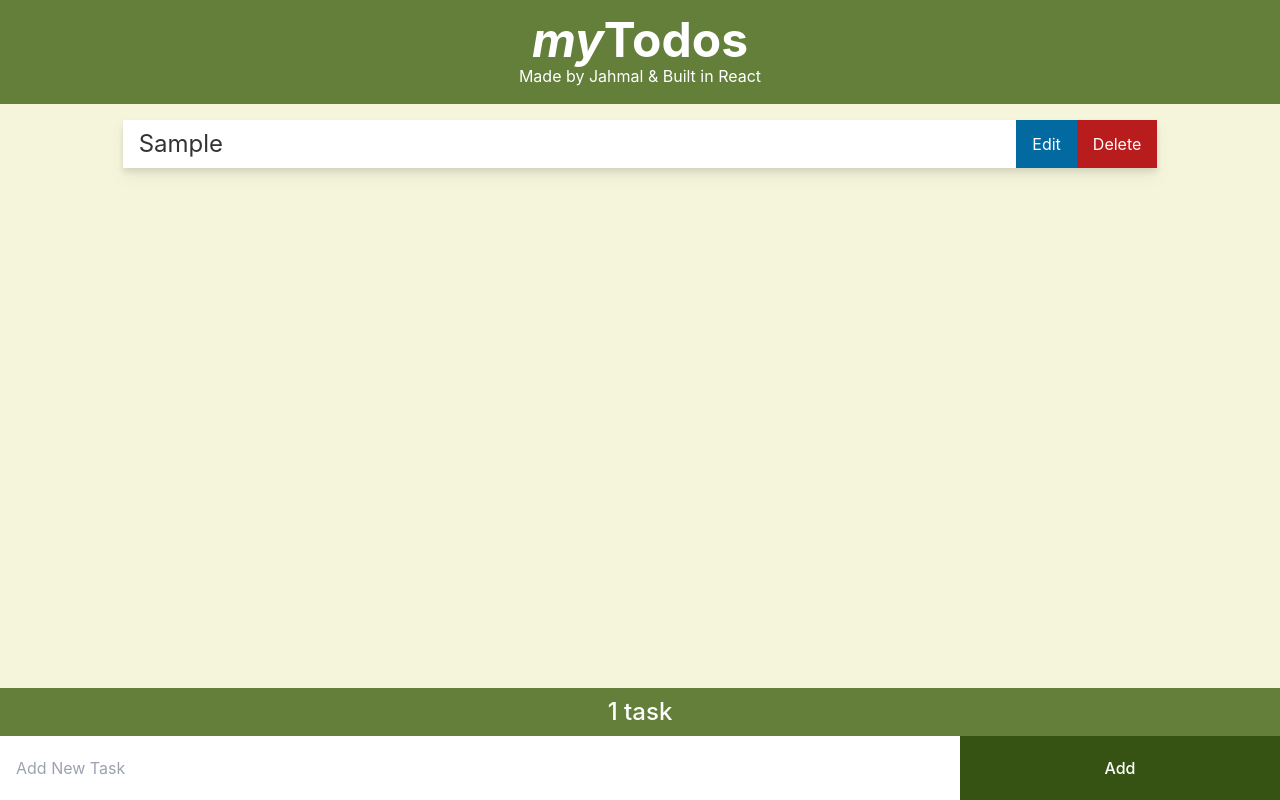
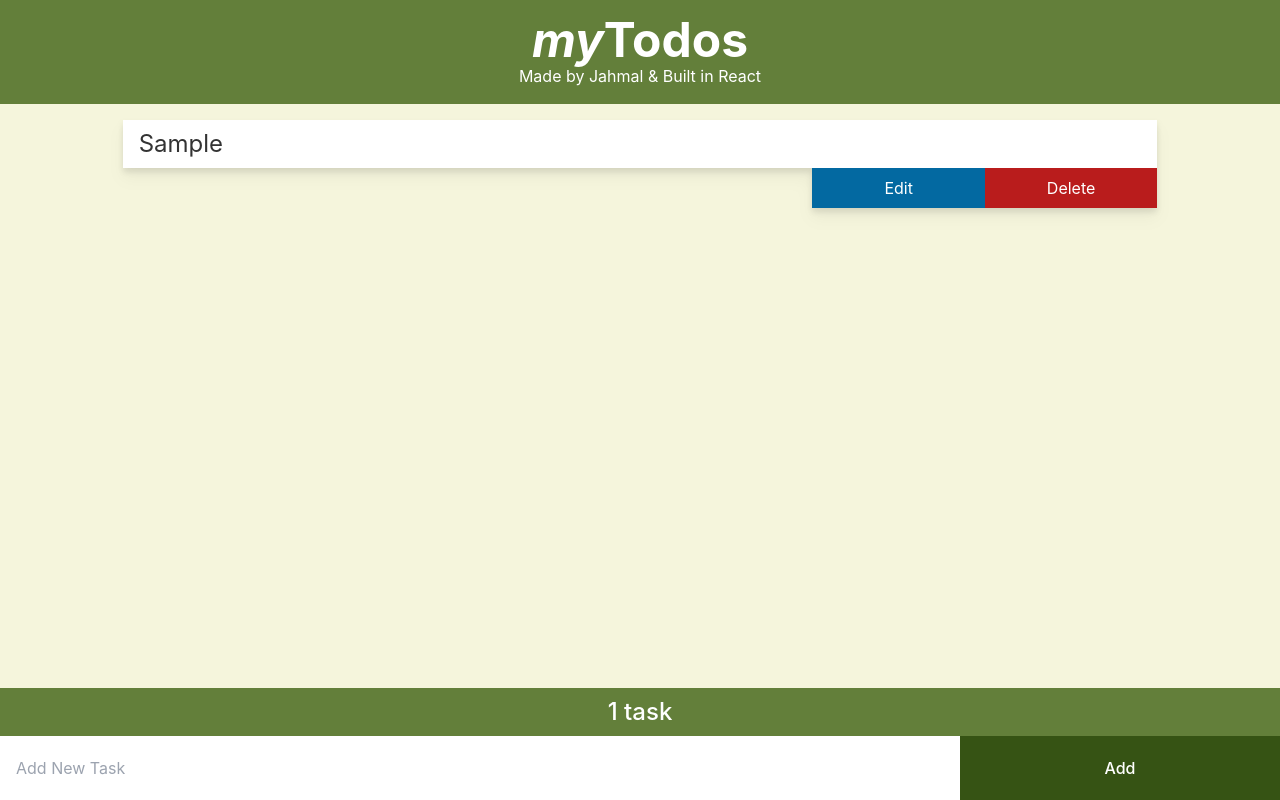
Before and after one commit to jablancTheDesigner/goals-task-todos, a React (Create React App) app: page / in a window 1280 px wide. Both pictures are taken after typing "Sample" into the empty fields and a click on the button "Add". Built offline with nearby package versions, Linux system fonts and the light colour scheme.

Commit message:
viewtodo styling update

```diff
--- a/src/components/ViewTodo.js
+++ b/src/components/ViewTodo.js
@@ -1,28 +1,36 @@
-import React from 'react'
+import React from "react";
 
 export default function ViewTodo(props) {
   return (
-        <div className={`view-todo drop-shadow-lg mb-4 flex flex-row bg-white`}>
-            <div className="view-todo__details md:col-span-3 col-span-4 text-left flex items-center p-2 hover:opacity-90 cursor-pointer flex-grow"
-                onClick={() => props.toggleCompleted(props.id)}>
-                <label className={`view-todo__label ml-2 text-2xl ${props.completed ? "line-through opacity-50 blur-[1px]" : ""}`}
-                    htmlFor={props.id}>
+    <div className={`view-todo drop-shadow-lg mb-4 grid grid-cols-6`}>
+      <div
+        className="view-todo__details col-span-full text-left flex items-center p-2 hover:opacity-90 cursor-pointer bg-white"
+        onClick={() => props.toggleCompleted(props.id)}
+      >
+        <label
+          className={`view-todo__label ml-2 text-2xl
+          ${props.completed ? "line-through opacity-50 blur-[1px]" : ""}`}
+          htmlFor={props.id}
+        >
           {props.name}
         </label>
       </div>
-            {!props.completed &&
-                <button type="button"
-                    className="view-todo__btn bg-sky-700 text-white hover:bg-sky-800 transition py-2 px-4"
-                    onClick={() => props.setIsEditing(true)}>
+      {!props.completed && (
+        <button
+          type="button"
+          className=" bg-sky-700 text-white hover:bg-sky-800 transition py-2 px-4 col-span-3 md:col-span-1 md:col-start-5"
+          onClick={() => props.setIsEditing(true)}
+        >
           Edit
         </button>
-            }
-            <button type="button"
-                className="view-todo__btn view-todo__btn--danger bg-red-700 text-white hover:bg-red-800 transition py-2 px-4"
-                onClick={() => props.deleteTask(props.id)}>
+      )}
+      <button
+        type="button"
+        className="bg-red-700 text-white hover:bg-red-800 transition py-2 px-4 col-span-3 md:col-span-1 col-start-4 md:col-start-6"
+        onClick={() => props.deleteTask(props.id)}
+      >
         Delete
       </button>
-
     </div>
-    )
+  );
 }
```
Lines whose indentation alone changed are shown as unchanged.
